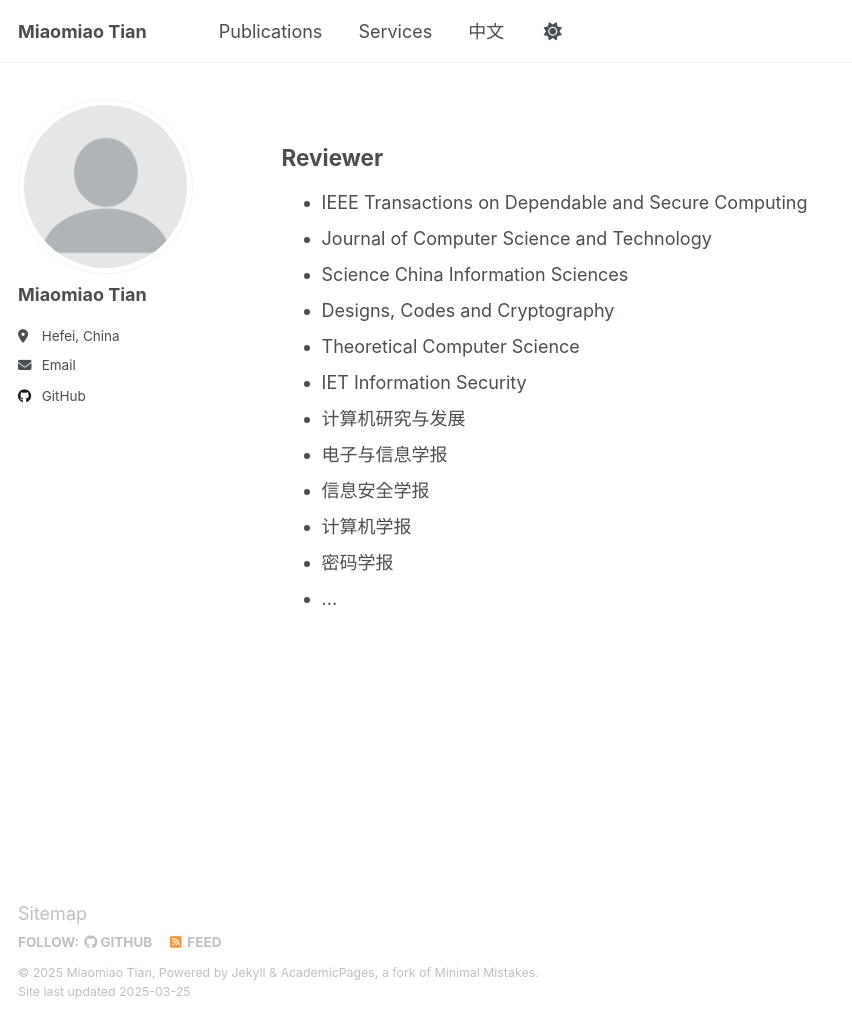
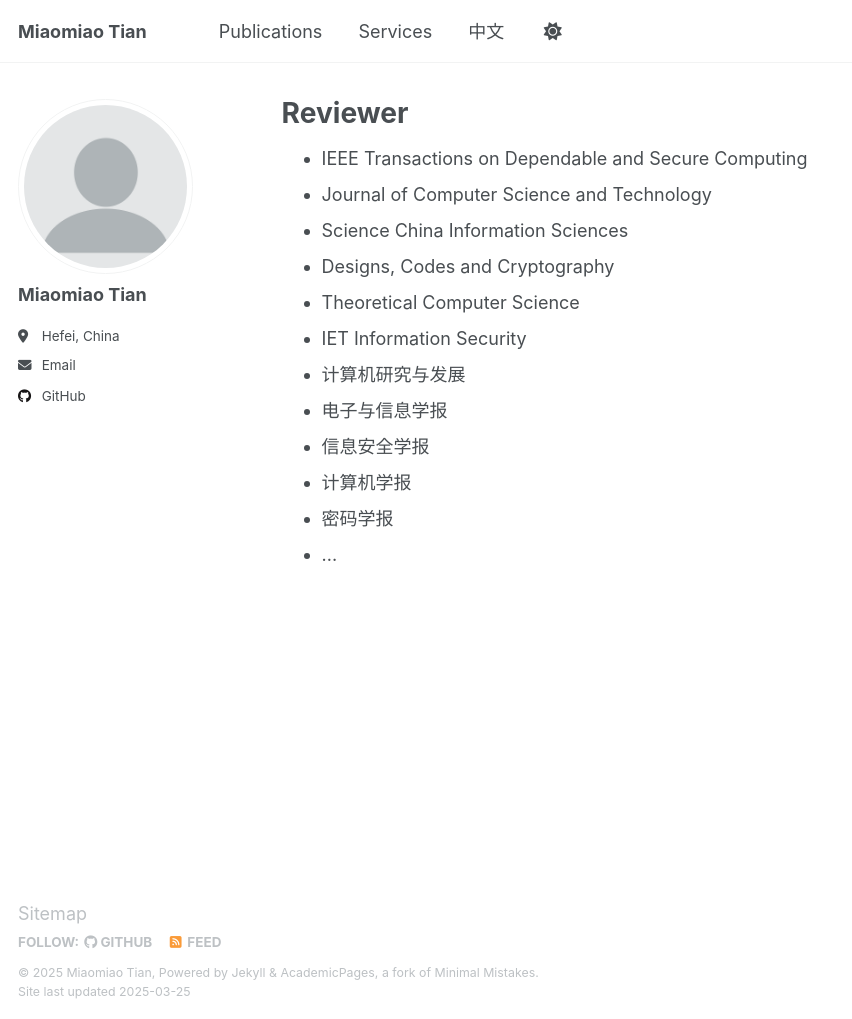
Before and after one commit to dmtian/dmtian.github.io, a Jekyll site: the page built from _pages/Service.html, in a window 1280 px wide and 1019 px high. Shown: the whole window, without its empty margins (0-852 px from the left). Built offline with Jekyll 4.4.1, drawn with Linux system fonts in a browser that asks for light colours.

```diff
--- a/_pages/Service.html
+++ b/_pages/Service.html
@@ -1,10 +1,9 @@
 ---
 layout: archive
-title: "  "
+title: "Reviewer"
 permalink: /Service/
 author_profile: true
 ---
-<h2>Reviewer</h2>
 <ul>
  <li>IEEE Transactions on Dependable and Secure Computing</li>
  <li>Journal of Computer Science and Technology</li>
```
